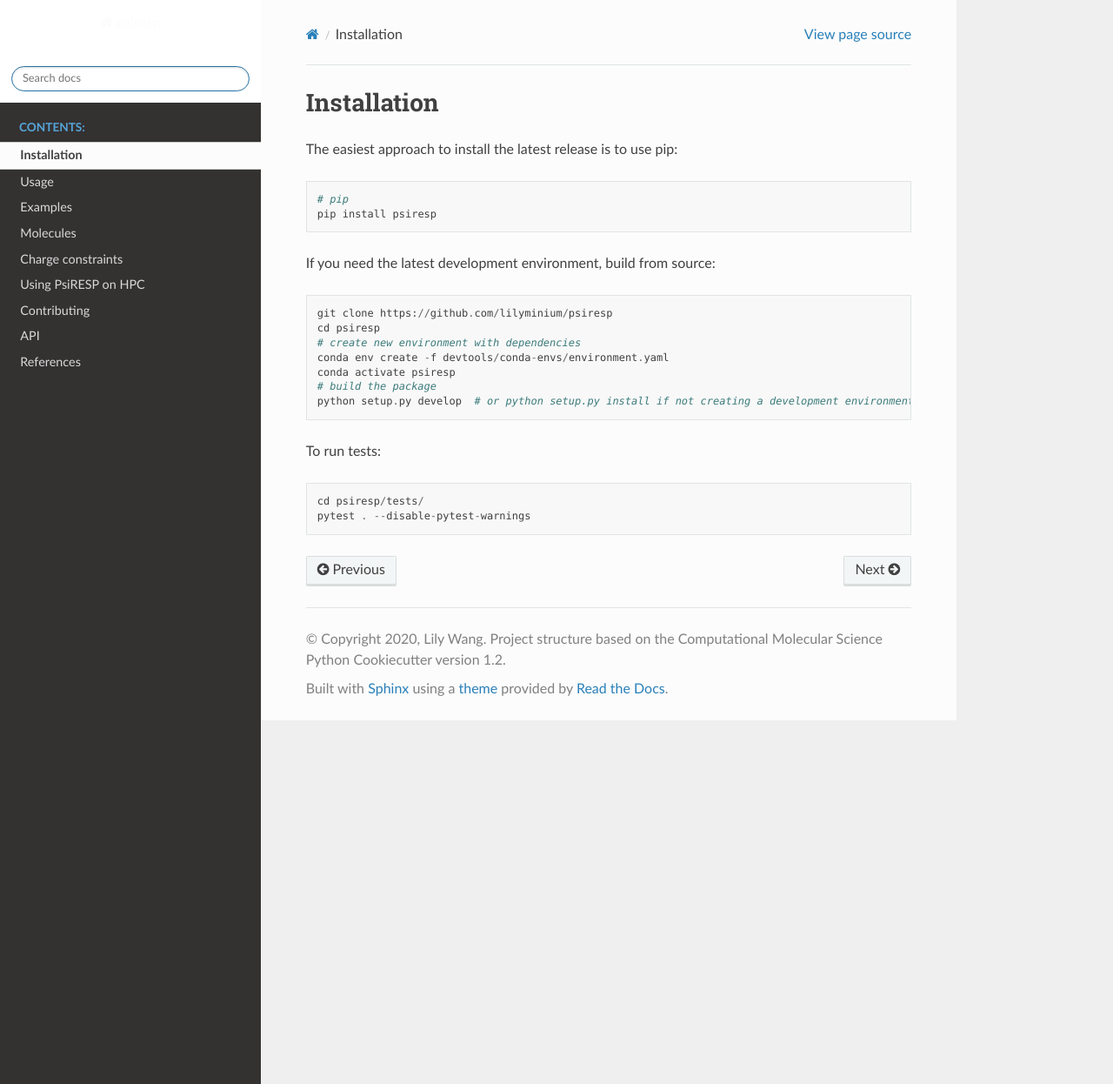
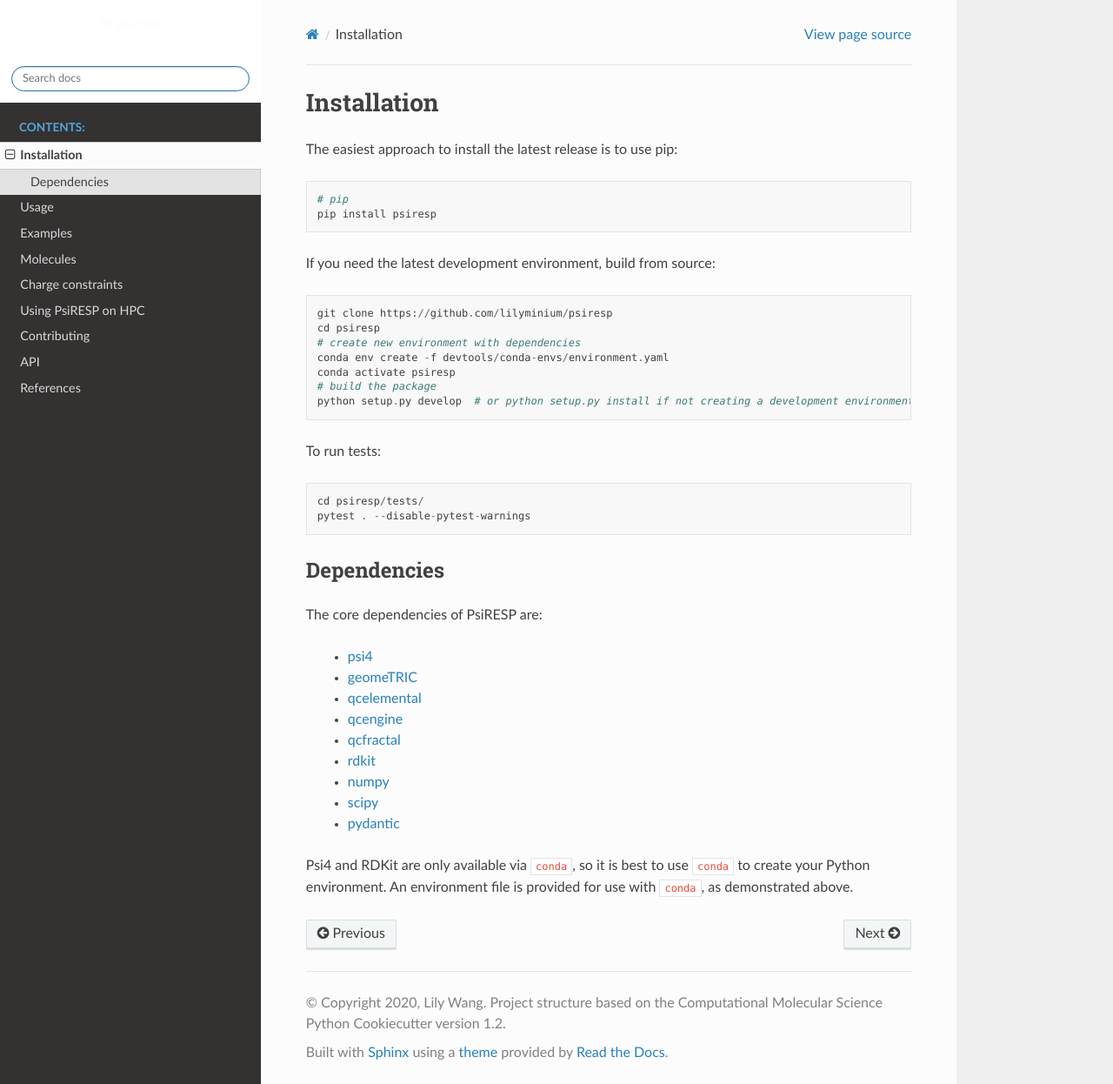
Before and after one commit to lilyminium/psiresp, a Sphinx documentation site: the page built from docs/source/installation.rst, in a window 1280 px wide and 1246 px high. Shown: the whole window at 87% size. Built offline with Sphinx 7.4.7 and the Read the Docs theme 2.0.0, drawn with Linux system fonts in a browser that asks for light colours; pages that are not in the unit, such as notebooks, are missing from menus.

Commit message:
add dependencies

```diff
--- a/docs/source/installation.rst
+++ b/docs/source/installation.rst
@@ -22,3 +22,24 @@ To run tests::
 
   cd psiresp/tests/
   pytest . --disable-pytest-warnings
+
+
+------------
+Dependencies
+------------
+
+The core dependencies of PsiRESP are:
+
+  * `psi4 <https://psicode.org/>`_
+  * `geomeTRIC <https://github.com/leeping/geomeTRIC>`_
+  * `qcelemental <https://docs.qcarchive.molssi.org/projects/QCElemental/en/stable/>`_
+  * `qcengine <https://docs.qcarchive.molssi.org/projects/qcengine/en/stable/>`_
+  * `qcfractal <https://docs.qcarchive.molssi.org/projects/qcfractal/en/stable/>`_
+  * `rdkit <https://www.rdkit.org/>`_
+  * `numpy <https://numpy.org/>`_
+  * `scipy <https://scipy.org/>`_
+  * `pydantic <https://pydantic-docs.helpmanual.io/>`_
+
+Psi4 and RDKit are only available via ``conda``, so it is best to use ``conda``
+to create your Python environment. An environment file is provided for
+use with ``conda``, as demonstrated above.
```
Also changed, not shown: README.md (+1 -0 lines).
